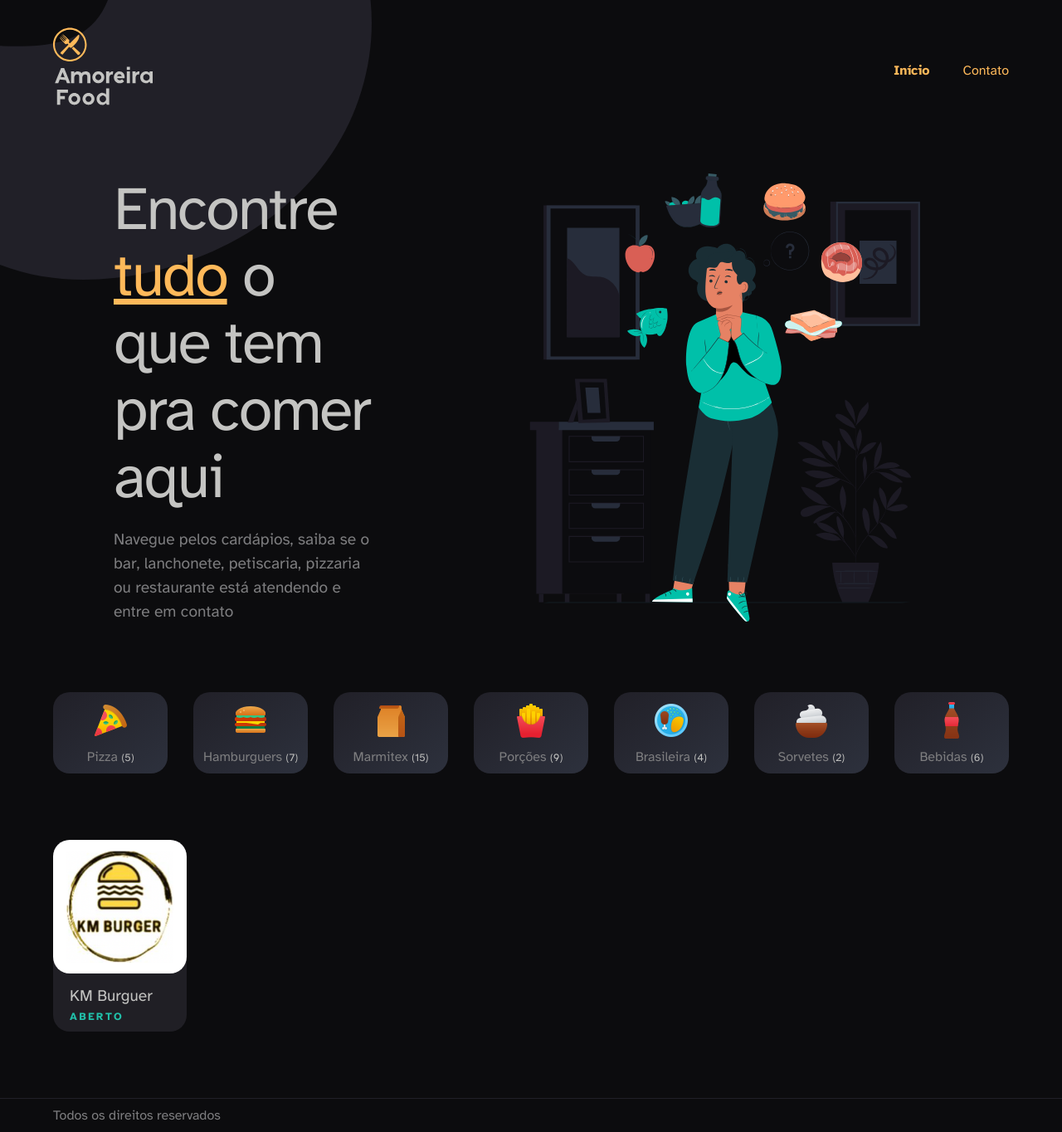
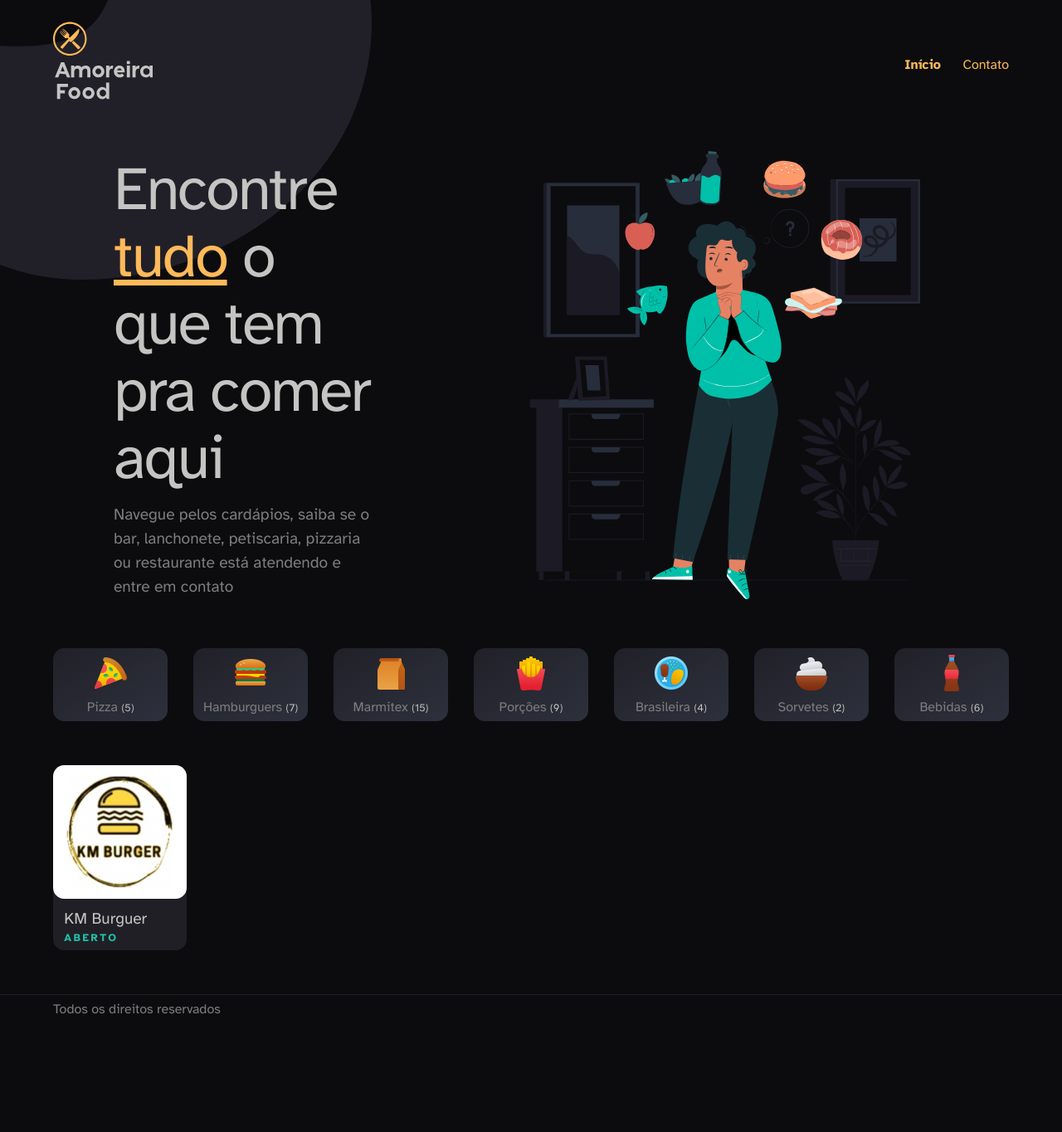
Before and after one commit to perdidao/amoreira-food, a Next.js app: page / in a window 1280 px wide. Shown: the whole page at 83% size. After the commit the page ends 1232 px from the top, so only its background shows below. Built offline with nearby package versions, Linux system fonts and the light colour scheme.

Commit message:
:wrench: setting up sass variables

```diff
--- a/components/CategoryItem/CategoryItem.module.scss
+++ b/components/CategoryItem/CategoryItem.module.scss
@@ -4,22 +4,22 @@
   justify-content: center;
   flex-direction: column;
   border: 0;
-  border-radius: var(--spacing-md);
-  padding: var(--spacing-sm);
+  border-radius: $spacing-md;
+  padding: $spacing-sm;
   margin: 0;
-  background-image: linear-gradient(to right bottom, var(--ui-3), var(--ui-4));
+  background-image: linear-gradient(to right bottom, $ui-3, $ui-4);
 
   &__title {
     display: block;
-    margin-top: var(--spacing-sm);
+    margin-top: $spacing-sm;
     text-align: center;
-    color: var(--ui-text);
-    font-size: var(--size-md);
-    font-weight: var(--weight-regular);
+    color: $ui-text;
+    font-size: $size-md;
+    font-weight: $weight-regular;
   }
 
   &__quantity {
-    color: var(--ui-title);
-    font-size: var(--size-sm);
+    color: $ui-title;
+    font-size: $size-sm;
   }
 }
--- a/components/CategoryList/CategoryList.module.scss
+++ b/components/CategoryList/CategoryList.module.scss
@@ -3,9 +3,9 @@
   grid-template-columns: repeat(7, 12%);
   justify-content: space-between;
   grid-gap: 20px;
-  margin: var(--spacing-md) 0;
+  margin: $spacing-md 0;
 
-  @media (max-width: 768px) {
+  @media (max-width: $media-mobile) {
     grid-template-columns: repeat(3, 30%);
     grid-gap: 5%;
   }
--- a/components/Footer/Footer.module.scss
+++ b/components/Footer/Footer.module.scss
@@ -1,11 +1,11 @@
 .footer {
   width: 100%;
-  border-top: 1px solid var(--ui-3);
-  padding: var(--spacing-sm) 0;
+  border-top: 1px solid $ui-3;
+  padding: $spacing-sm 0;
 
   &__container {
     width: 90vw;
-    max-width: calc(var(--media-notebook) - 40px);
+    max-width: calc($media-notebook - 40px);
     margin: 0 auto;
     display: flex;
     align-items: center;
--- a/components/Header/Header.module.scss
+++ b/components/Header/Header.module.scss
@@ -1,10 +1,10 @@
 .header {
-  padding: var(--spacing-md) 0;
-  margin-bottom: var(--spacing-lg);
+  padding: $spacing-md 0;
+  margin-bottom: $spacing-lg;
 
   &__container {
     width: 90vw;
-    max-width: calc(var(--media-notebook) - 40px);
+    max-width: calc($media-notebook - 40px);
     margin: 0 auto;
     display: flex;
     align-items: center;
@@ -19,12 +19,12 @@
 
   &__link {
     display: block;
-    margin-left: var(--spacing-lg);
+    margin-left: $spacing-lg;
   }
 
   &__active {
     display: block;
-    margin-left: var(--spacing-lg);
-    font-weight: var(--weight-bold);
+    margin-left: $spacing-lg;
+    font-weight: $weight-bold;
   }
 }
--- a/components/HeroSection/HeroSection.module.scss
+++ b/components/HeroSection/HeroSection.module.scss
@@ -2,37 +2,37 @@
   display: flex;
   align-items: center;
   justify-content: space-around;
-  margin-bottom: var(--spacing-xl);
+  margin-bottom: $spacing-xl;
 
-  @media (max-width: 768px) {
+  @media (max-width: $media-mobile) {
     flex-direction: column;
   }
 
   &_info {
     max-width: 25vw;
 
-    @media (max-width: 768px) {
+    @media (max-width: $media-mobile) {
       max-width: 100%;
-      margin-bottom: var(--spacing-lg);
+      margin-bottom: $spacing-lg;
     }
 
     &__title {
       font-size: 4.6rem;
       letter-spacing: -0.03em;
       line-height: 1.1;
-      color: var(--ui-title);
-      font-weight: var(--weight-regular);
-      margin-bottom: var(--spacing-md);
+      color: $ui-title;
+      font-weight: $weight-regular;
+      margin-bottom: $spacing-md;
 
       & strong {
-        font-weight: var(--weight-regular);
-        color: var(--ui-primary);
+        font-weight: $weight-regular;
+        color: $ui-primary;
         text-decoration: underline;
       }
     }
 
     &__text {
-      font-size: var(--size-lg);
+      font-size: $size-lg;
       line-height: 1.5;
     }
   }
--- a/components/StoreItem/StoreItem.module.scss
+++ b/components/StoreItem/StoreItem.module.scss
@@ -1,35 +1,35 @@
 .storeItem {
-  background-color: var(--ui-2);
-  border-radius: var(--spacing-md);
+  background-color: $ui-2;
+  border-radius: $spacing-md;
 
   &__logo {
-    border-radius: var(--spacing-md);
+    border-radius: $spacing-md;
     overflow: hidden;
   }
 
   &__info {
-    padding: var(--spacing-sm) var(--spacing-md);
+    padding: $spacing-sm $spacing-md;
   }
 
   &__title {
-    font-size: var(--size-lg);
-    font-weight: var(--weight-regular);
-    color: var(--ui-title);
-    margin-bottom: var(--spacing-xs);
+    font-size: $size-lg;
+    font-weight: $weight-regular;
+    color: $ui-title;
+    margin-bottom: $spacing-xs;
   }
 
   &__status {
-    font-size: var(--size-sm);
-    font-weight: var(--weight-bold);
+    font-size: $size-sm;
+    font-weight: $weight-bold;
     text-transform: uppercase;
     letter-spacing: 0.2em;
 
     &_opened {
-      color: var(--ui-success);
+      color: $ui-success;
     }
 
     &_closed {
-      color: var(--ui-error);
+      color: $ui-error;
     }
   }
 }
--- a/components/StoreList/StoreList.module.scss
+++ b/components/StoreList/StoreList.module.scss
@@ -3,9 +3,9 @@
   grid-template-columns: repeat(6, 14%);
   justify-content: space-between;
   grid-gap: 20px;
-  margin: var(--spacing-xl) 0;
+  margin: $spacing-xl 0;
 
-  @media (max-width: 768px) {
+  @media (max-width: $media-mobile) {
     grid-template-columns: repeat(2, 46%);
     grid-gap: 6%;
   }
--- a/next.config.js
+++ b/next.config.js
@@ -1,4 +1,9 @@
-/** @type {import('next').NextConfig} */
-module.exports = {
-  reactStrictMode: true,
+module.exports = (phase, { defaultConfig }) => {
+  if ('sassOptions' in defaultConfig) {
+    defaultConfig['sassOptions'] = {
+      includePaths: ['./src'],
+      prependData: `@import "~@styles/settings.scss";`,
+    }
+  }
+  return defaultConfig
 }
--- a/styles/globals.scss
+++ b/styles/globals.scss
@@ -1,48 +1,3 @@
-:root {
-  // Colors
-  --ui-1: #0c0c0e;
-  --ui-2: #201f25;
-  --ui-3: #212028;
-  --ui-4: #2d313d;
-  --ui-title: #c4c4c2;
-  --ui-text: #7d7d7f;
-  --ui-primary: #feb95a;
-  --ui-secondary: #21c0aa;
-
-  --ui-success: #21c0aa;
-  --ui-warning: #feb95a;
-  --ui-error: #c05f56;
-
-  // Font sizes
-  --size-xxxs: 0.4rem;
-  --size-xxs: 0.5rem;
-  --size-xs: 0.6rem;
-  --size-sm: 0.8rem;
-  --size-md: 1rem;
-  --size-lg: 1.2rem;
-  --size-xl: 1.5rem;
-  --size-xxl: 2rem;
-  --size-xxxl: 3rem;
-
-  // Font weights
-  --weight-regular: 400;
-  --weight-bold: 700;
-
-  // Spacing
-  --spacing-xs: 5px;
-  --spacing-sm: 10px;
-  --spacing-md: 20px;
-  --spacing-lg: 40px;
-  --spacing-xl: 80px;
-  --spacing-xxl: 100px;
-  --spacing-xxxl: 160px;
-
-  // Media sizes
-  --media-mobile: 768px;
-  --media-tablet: 1024px;
-  --media-notebook: 1440px;
-  --media-desktop: 1920px;
-}
 @import url('https://fonts.googleapis.com/css2?family=Atkinson+Hyperlegible:wght@400;700&display=swap');
 
 * {
@@ -57,23 +12,23 @@ body {
   padding: 0;
   margin: 0;
   font-size: 16px;
-  color: var(--ui-text);
-  background: var(--ui-1) url('/assets/images/blob.svg') no-repeat -10vw -20vh;
+  color: $ui-text;
+  background: $ui-1 url('/assets/images/blob.svg') no-repeat -10vw -20vh;
   background-size: 45vw;
   background-attachment: fixed;
 }
 
 a {
-  color: var(--ui-primary);
+  color: $ui-primary;
   text-decoration: none;
 }
 
 .page {
   width: 90vw;
-  max-width: calc(var(--media-notebook) - 40px);
+  max-width: calc($media-notebook - vw(40));
   margin: 0 auto;
 
   &--spaced {
-    margin: var(--spacing-lg) auto;
+    margin: $spacing-lg auto;
   }
 }
--- /dev/null
+++ b/styles/settings.scss
@@ -0,0 +1,67 @@
+/* =========
+  FUNCTIONS
+*/
+@function vw($value, $base: 'desktop') {
+  @if $base == 'notebook' {
+    $base: 1500;
+  } @else if $base == 'mobile' {
+    $base: 320;
+  } @else {
+    $base: 1920;
+  }
+
+  @return #{($value * 100) / $base}vw;
+}
+
+/* =========
+  COLORS
+*/
+$ui-1: #0c0c0e;
+$ui-2: #201f25;
+$ui-3: #212028;
+$ui-4: #2d313d;
+$ui-title: #c4c4c2;
+$ui-text: #7d7d7f;
+$ui-primary: #feb95a;
+$ui-secondary: #21c0aa;
+
+$ui-success: #21c0aa;
+$ui-warning: #feb95a;
+$ui-error: #c05f56;
+
+/* =========
+  FONT RELATED
+*/
+$font-primary: 'Atkinson Hyperlegible', sans-serif;
+
+$size-xxxs: 0.4rem;
+$size-xxs: 0.5rem;
+$size-xs: 0.6rem;
+$size-sm: 0.8rem;
+$size-md: 1rem;
+$size-lg: 1.2rem;
+$size-xl: 1.5rem;
+$size-xxl: 2rem;
+$size-xxxl: 3rem;
+
+$weight-regular: 400;
+$weight-bold: 700;
+
+/* =========
+  SPACING
+*/
+$spacing-xs: vw(5);
+$spacing-sm: vw(10);
+$spacing-md: vw(20);
+$spacing-lg: vw(40);
+$spacing-xl: vw(80);
+$spacing-xxl: vw(100);
+$spacing-xxxl: vw(160);
+
+/* =========
+  SCREEN SIZES
+*/
+$media-mobile: 768px;
+$media-tablet: 1024px;
+$media-notebook: 1440px;
+$media-desktop: 1920px;
```
